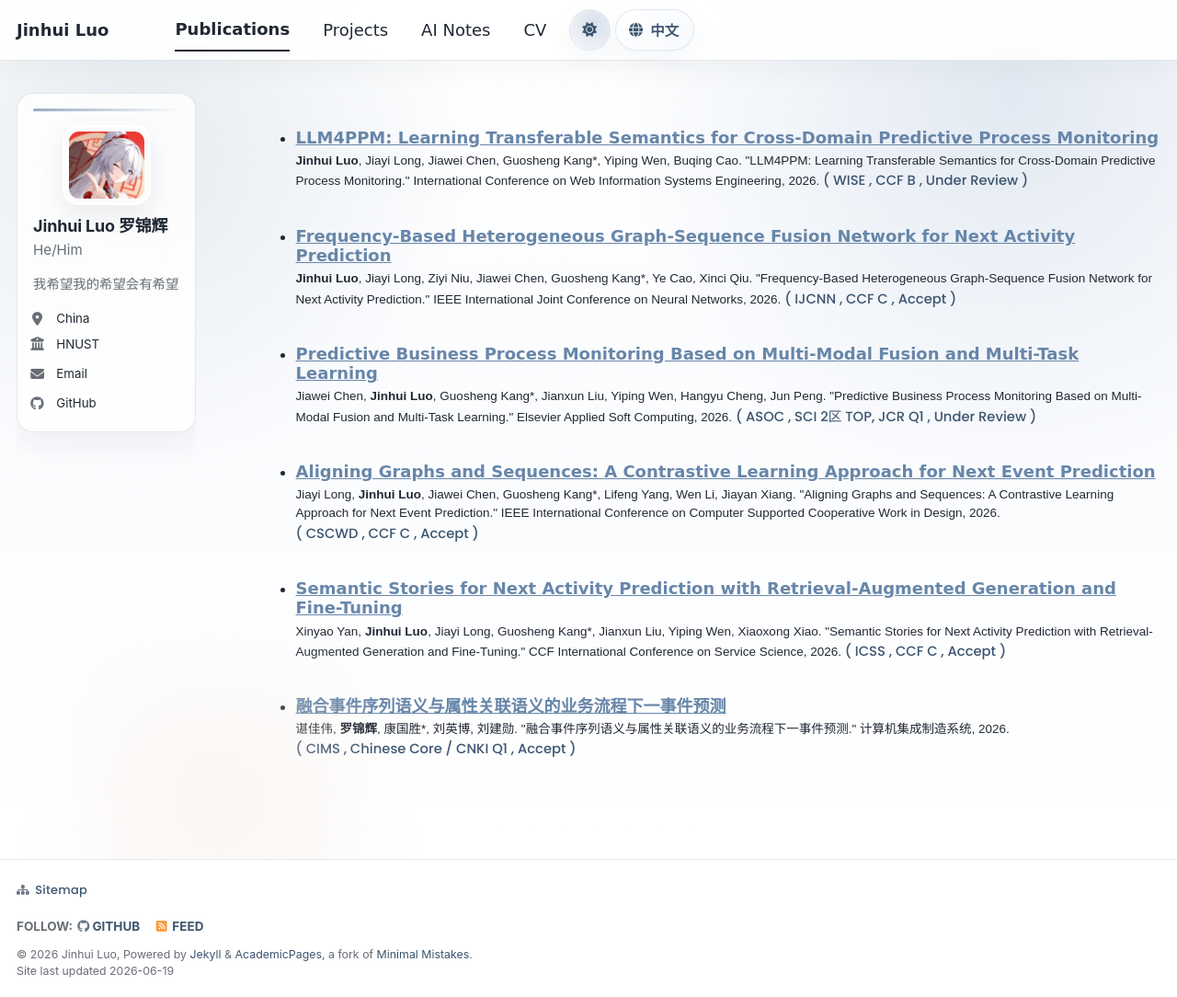
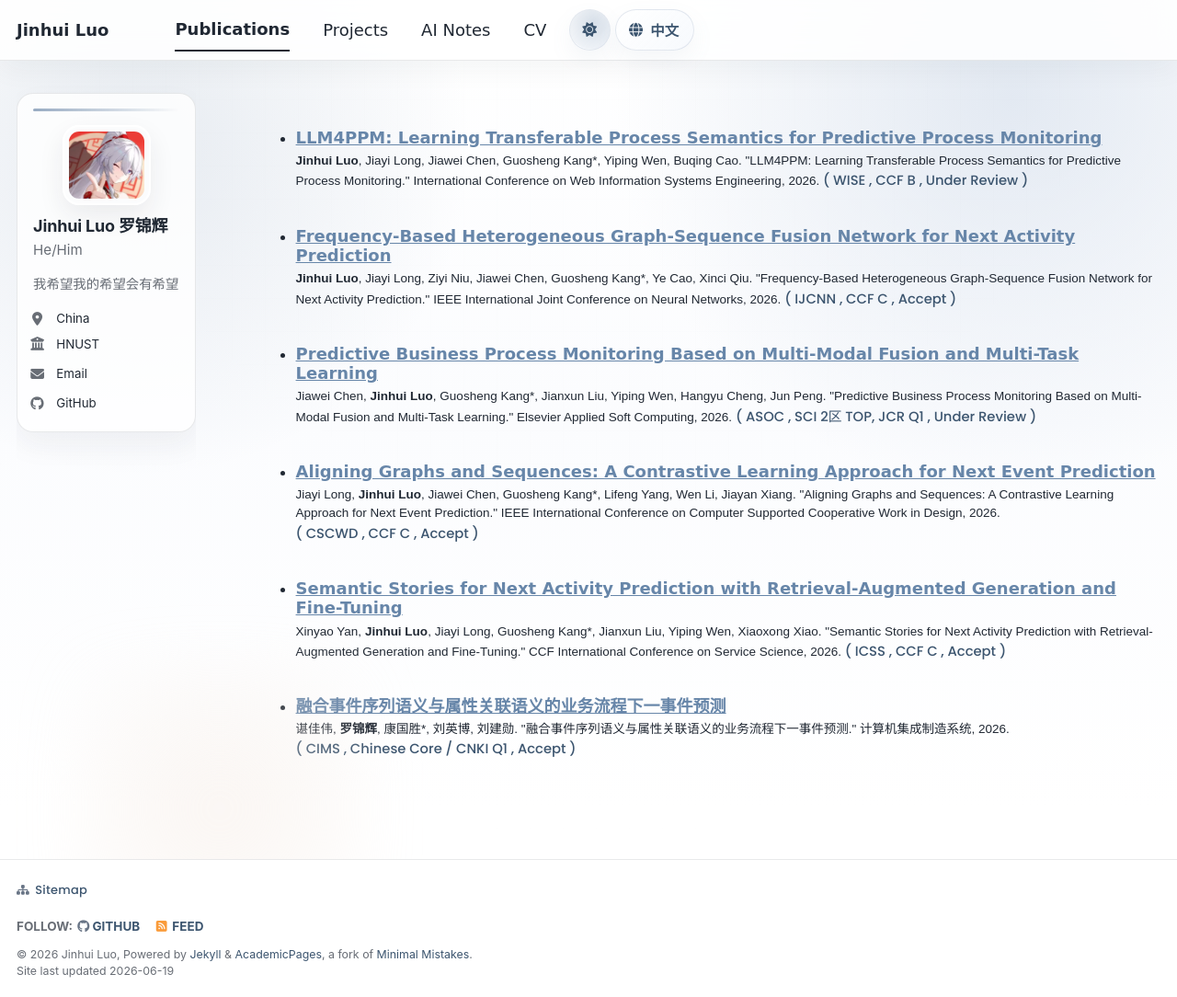
Before and after one commit to Jinhui524/Jinhui524.github.io, a Jekyll site: the page built from _pages/publications.html, in a window 1280 px wide and 1084 px high. Shown: the whole window at 92% size. Built offline with Jekyll 4.4.1, drawn with Linux system fonts in a browser that asks for light colours; a script bundle is joined from its source files by our own code; library files that are not in the unit come from our copies.

Commit message:
update paper

```diff
--- a/_publications/2026-llm4ppm.md
+++ b/_publications/2026-llm4ppm.md
@@ -1,9 +1,9 @@
 ---
-title: "LLM4PPM: Learning Transferable Semantics for Cross-Domain Predictive Process Monitoring"
+title: "LLM4PPM: Learning Transferable Process Semantics for Predictive Process Monitoring"
 date: 2026-01-01
 venue: "International Conference on Web Information Systems Engineering (WISE)"
 excerpt: "First-author conference paper on predictive process monitoring with large language models."
-citation: 'Jinhui Luo, Jiayi Long, Jiawei Chen, Guosheng Kang*, Yiping Wen, Buqing Cao. "LLM4PPM: Learning Transferable Semantics for Cross-Domain Predictive Process Monitoring." International Conference on Web Information Systems Engineering, 2026.'
+citation: 'Jinhui Luo, Jiayi Long, Jiawei Chen, Guosheng Kang*, Yiping Wen, Buqing Cao. "LLM4PPM: Learning Transferable Process Semantics for Predictive Process Monitoring." International Conference on Web Information Systems Engineering, 2026.'
 category: conferences
 priority: 1
 shortvenue: "WISE"
```
Also changed, not shown: 1 other file.
